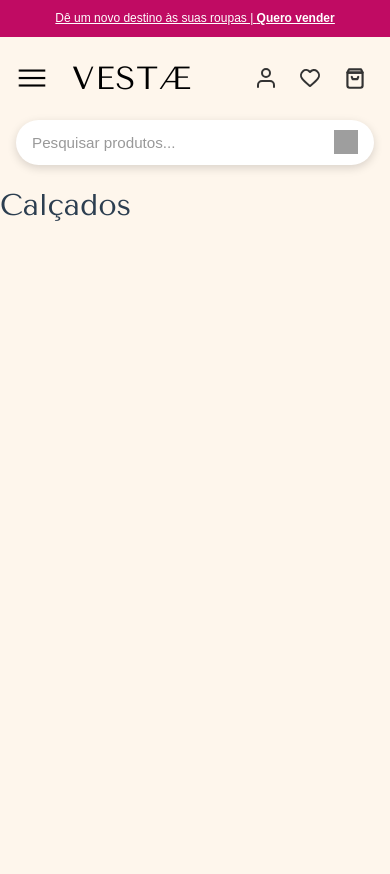
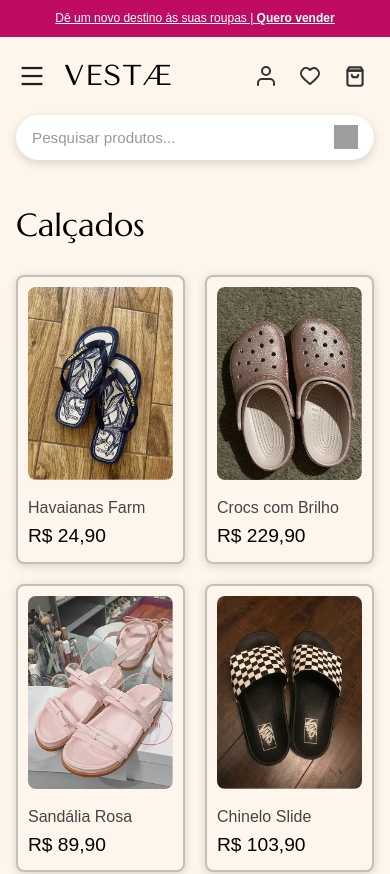
Before and after one commit to alicelanznaster/Hackathon---Vestae, a Vue app: page /calcados in a window 390 px wide. Shown: the top 874 px of the page. Before the commit the page ends 844 px from the top, so only its background shows below. Built offline with nearby package versions, Linux system fonts and the light colour scheme; grey boxes are pictures that could not be loaded; a web font is replaced by a local one.

Commit message:
FEAT: criação das páginas das categorias

```diff
--- a/src/components/layout/AppHeader.vue
+++ b/src/components/layout/AppHeader.vue
@@ -293,6 +293,10 @@
   font-weight: 500;
 }
 
+.menu-celular{
+  display: none;
+}
+
 /* --- overlay --- */
 .overlay {
   display: none;
@@ -382,18 +386,20 @@
   }
 
   .icone-menu {
+    height: 32px;
     width: 32px;
-    height: 32px;
+    margin: 0;
   }
 
   .logo {
     order: 2;
-    margin-left: 8px;
+    margin-left: 0;
     flex-shrink: 0;
   }
 
   .logo span {
-    font-size: 2rem;
+    margin-left: 0;
+    font-size: 1.8rem;
   }
 
   .acoes {
--- a/src/views/AcessoriosView.vue
+++ b/src/views/AcessoriosView.vue
@@ -1,3 +1,79 @@
+<script setup>
+import produtos from '@/data/product'
+import ProductCard from '@/components/products/ProductCard.vue'
+import { computed } from 'vue'
+
+const acessorios = computed(() => {
+  return produtos.filter(produto => produto.categoria === 'Acessório')
+})
+</script>
+
 <template>
-  <h1>Acessórios</h1>
+  <div class="pagina">
+
+    <h1>Acessórios</h1>
+
+    <div class="lista-produtos">
+      <ProductCard v-for="produto in acessorios" :key="produto.id" :produto="produto" />
+    </div>
+
+  </div>
 </template>
+
+<style scoped>
+.pagina {
+  max-width: 1200px;
+  margin: 0 auto;
+  padding: 40px 30px;
+}
+
+h1 {
+  font-family: "Marcellus", sans-serif;
+  font-size: 3rem;
+  font-weight: 400;
+  color: black;
+  margin-bottom: 40px;
+}
+
+.lista-produtos {
+  display: grid;
+  grid-template-columns: repeat(3, 1fr);
+  gap: 30px;
+}
+
+@media (max-width:1024px) {
+
+  .pagina {
+    padding: 30px 20px;
+  }
+
+  h1 {
+    font-size: 2.5rem;
+    margin-bottom: 30px;
+  }
+
+  .lista-produtos {
+    grid-template-columns: repeat(3, 1fr);
+    gap: 20px;
+  }
+
+}
+
+@media (max-width:768px) {
+
+  .pagina {
+    padding: 24px 16px;
+  }
+
+  h1 {
+    font-size: 2rem;
+    margin-bottom: 24px;
+  }
+
+  .lista-produtos {
+    grid-template-columns: repeat(2, 1fr);
+    gap: 20px;
+  }
+
+}
+</style>
--- a/src/views/CalcadosView.vue
+++ b/src/views/CalcadosView.vue
@@ -1,3 +1,79 @@
+<script setup>
+import produtos from '@/data/product';
+import ProductCard from '@/components/products/ProductCard.vue';
+import { computed } from 'vue';
+
+const calcados = computed (() => {
+  return produtos.filter(produto => produto.categoria === 'Calçado')
+})
+</script>
+
 <template>
-  <h1>Calçados</h1>
+  <div class="pagina">
+
+    <h1>Calçados</h1>
+
+    <div class="lista-produtos">
+      <ProductCard v-for="produto in calcados" :key="produto.id" :produto="produto" />
+    </div>
+
+  </div>
 </template>
+
+<style scoped>
+.pagina {
+  max-width: 1200px;
+  margin: 0 auto;
+  padding: 40px 30px;
+}
+
+h1 {
+  font-family: "Marcellus", sans-serif;
+  font-size: 3rem;
+  font-weight: 400;
+  color: black;
+  margin-bottom: 40px;
+}
+
+.lista-produtos {
+  display: grid;
+  grid-template-columns: repeat(3, 1fr);
+  gap: 30px;
+}
+
+@media (max-width:1024px) {
+
+  .pagina {
+    padding: 30px 20px;
+  }
+
+  h1 {
+    font-size: 2.5rem;
+    margin-bottom: 30px;
+  }
+
+  .lista-produtos {
+    grid-template-columns: repeat(3, 1fr);
+    gap: 20px;
+  }
+
+}
+
+@media (max-width:768px) {
+
+  .pagina {
+    padding: 24px 16px;
+  }
+
+  h1 {
+    font-size: 2rem;
+    margin-bottom: 24px;
+  }
+
+  .lista-produtos {
+    grid-template-columns: repeat(2, 1fr);
+    gap: 20px;
+  }
+
+}
+</style>
--- a/src/views/FemininoView.vue
+++ b/src/views/FemininoView.vue
@@ -1,3 +1,79 @@
+<script setup>
+import produtos from '@/data/product';
+import ProductCard from '@/components/products/ProductCard.vue';
+import { computed } from 'vue';
+
+const feminino = computed (() => {
+  return produtos.filter(produto => produto.categoria === 'Feminino')
+})
+</script>
+
 <template>
-  <h1>Feminino</h1>
+  <div class="pagina">
+
+    <h1>Feminino</h1>
+
+    <div class="lista-produtos">
+      <ProductCard v-for="produto in feminino" :key="produto.id" :produto="produto" />
+    </div>
+
+  </div>
 </template>
+
+<style scoped>
+.pagina {
+  max-width: 1200px;
+  margin: 0 auto;
+  padding: 40px 30px;
+}
+
+h1 {
+  font-family: "Marcellus", sans-serif;
+  font-size: 3rem;
+  font-weight: 400;
+  color: black;
+  margin-bottom: 40px;
+}
+
+.lista-produtos {
+  display: grid;
+  grid-template-columns: repeat(3, 1fr);
+  gap: 30px;
+}
+
+@media (max-width:1024px) {
+
+  .pagina {
+    padding: 30px 20px;
+  }
+
+  h1 {
+    font-size: 2.5rem;
+    margin-bottom: 30px;
+  }
+
+  .lista-produtos {
+    grid-template-columns: repeat(3, 1fr);
+    gap: 20px;
+  }
+
+}
+
+@media (max-width:768px) {
+
+  .pagina {
+    padding: 24px 16px;
+  }
+
+  h1 {
+    font-size: 2rem;
+    margin-bottom: 24px;
+  }
+
+  .lista-produtos {
+    grid-template-columns: repeat(2, 1fr);
+    gap: 20px;
+  }
+
+}
+</style>
--- a/src/views/MasculinoView.vue
+++ b/src/views/MasculinoView.vue
@@ -1,3 +1,79 @@
+<script setup>
+import produtos from '@/data/product';
+import ProductCard from '@/components/products/ProductCard.vue';
+import { computed } from 'vue';
+
+const masculino = computed (() => {
+  return produtos.filter(produto => produto.categoria === 'Masculino')
+})
+</script>
+
 <template>
-  <h1>Masculino</h1>
+  <div class="pagina">
+
+    <h1>Masculino</h1>
+
+    <div class="lista-produtos">
+      <ProductCard v-for="produto in masculino" :key="produto.id" :produto="produto" />
+    </div>
+
+  </div>
 </template>
+
+<style scoped>
+.pagina {
+  max-width: 1200px;
+  margin: 0 auto;
+  padding: 40px 30px;
+}
+
+h1 {
+  font-family: "Marcellus", sans-serif;
+  font-size: 3rem;
+  font-weight: 400;
+  color: black;
+  margin-bottom: 40px;
+}
+
+.lista-produtos {
+  display: grid;
+  grid-template-columns: repeat(3, 1fr);
+  gap: 30px;
+}
+
+@media (max-width:1024px) {
+
+  .pagina {
+    padding: 30px 20px;
+  }
+
+  h1 {
+    font-size: 2.5rem;
+    margin-bottom: 30px;
+  }
+
+  .lista-produtos {
+    grid-template-columns: repeat(3, 1fr);
+    gap: 20px;
+  }
+
+}
+
+@media (max-width:768px) {
+
+  .pagina {
+    padding: 24px 16px;
+  }
+
+  h1 {
+    font-size: 2rem;
+    margin-bottom: 24px;
+  }
+
+  .lista-produtos {
+    grid-template-columns: repeat(2, 1fr);
+    gap: 20px;
+  }
+
+}
+</style>
```
Also changed, not shown: public/icons/menu.png.
